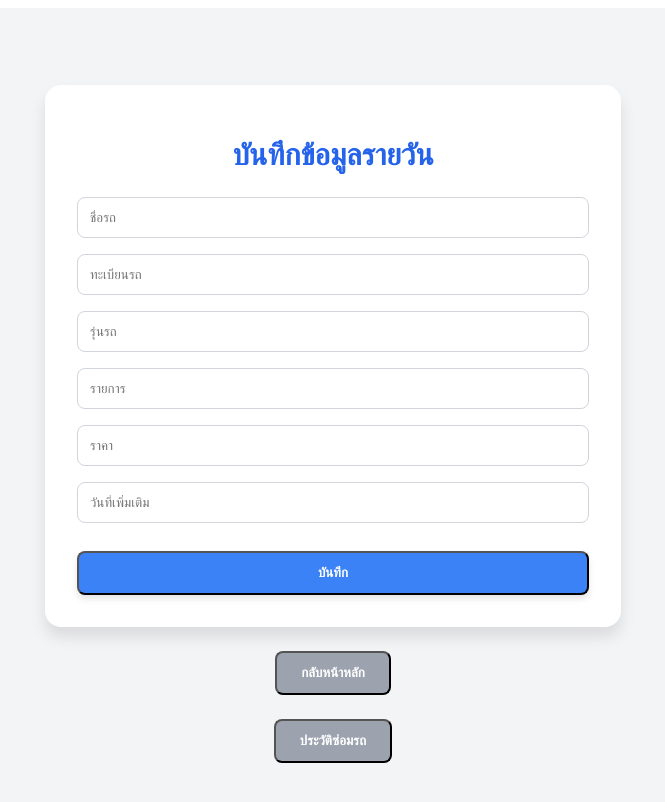
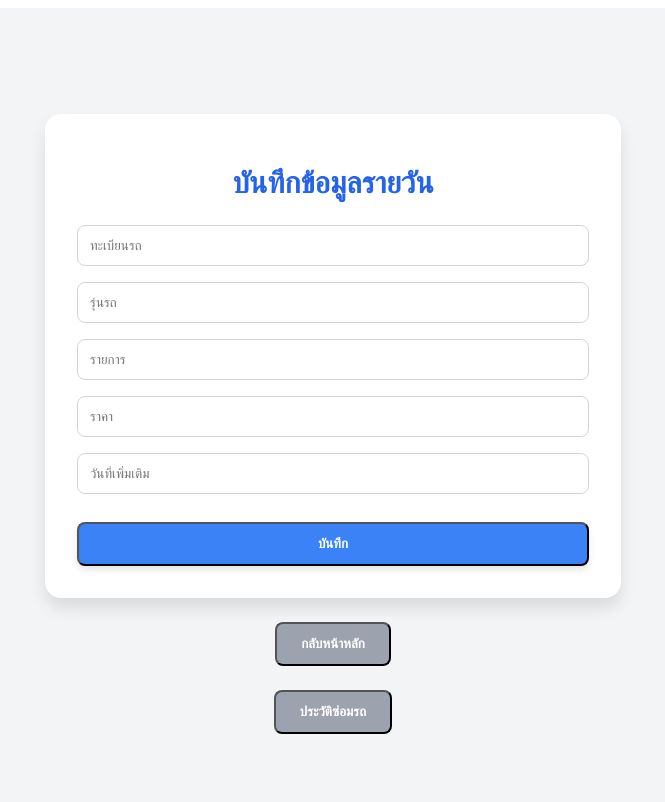
Before and after one commit to chanokporn-png/homebusiness, a Next.js app: page /daily in a window 1280 px wide. Shown: the top 802 px of the page, without its empty margins (307-972 px from the left). Built offline with nearby package versions, Linux system fonts and the light colour scheme.

Commit message:
Update page.jsx

```diff
--- a/app/daily/page.jsx
+++ b/app/daily/page.jsx
@@ -50,15 +50,6 @@ export default function Daily() {
         {message && <p className={styles.message}>{message}</p>}
 
         <form onSubmit={handleSubmit} className={styles.form}>
-          <input
-            type="text"
-            name="ชื่อรถ"
-            placeholder="ชื่อรถ"
-            className={styles.input}
-            value={form.ชื่อรถ}
-            onChange={handleChange}
-            required
-          />
           <input
             type="text"
             name="ทะเบียนรถ"
```
